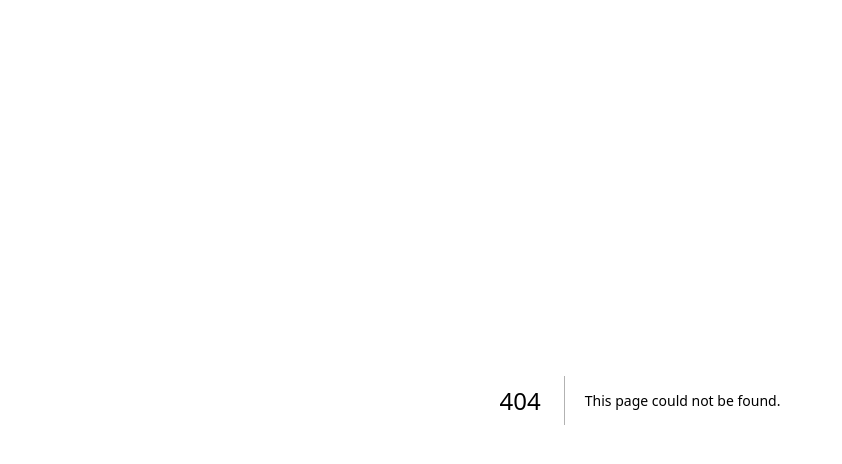
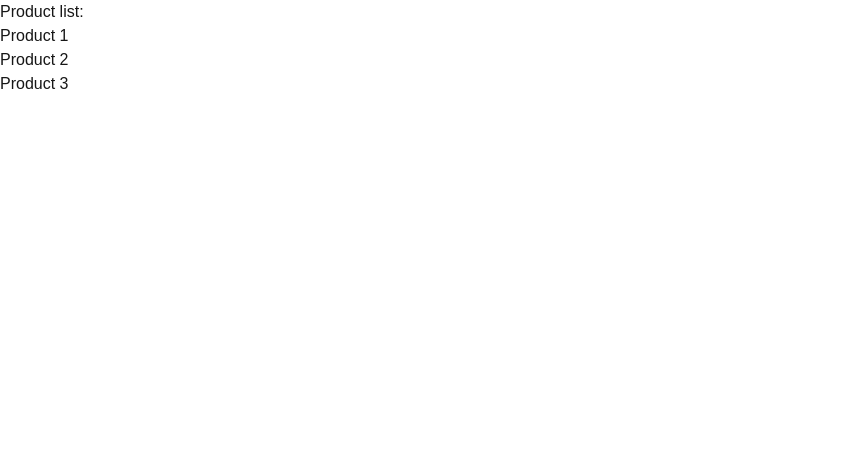
Before and after one commit to zarkonow/next-tutorial-2025, a Next.js app: page /products in a window 1280 px wide. Before the commit this address had no page. Shown: the top 464 px of the page, without its empty margins (0-842 px from the left). Built offline with nearby package versions, Linux system fonts and the light colour scheme.

Commit message:
add ProductList and ProductDetails components for product display

```diff
--- /dev/null
+++ b/src/app/products/page.tsx
@@ -0,0 +1,13 @@
+import React from 'react'
+
+export default function ProductList() {
+  return (
+    <>
+    <h1>Product list: </h1>
+    <h2>Product 1</h2>
+    <h2>Product 2</h2>
+    <h2>Product 3</h2>
+
+    </>
+  )
+}
```
Also changed, not shown: src/app/products/[productId]/page.tsx (added, +10 -0 lines).
